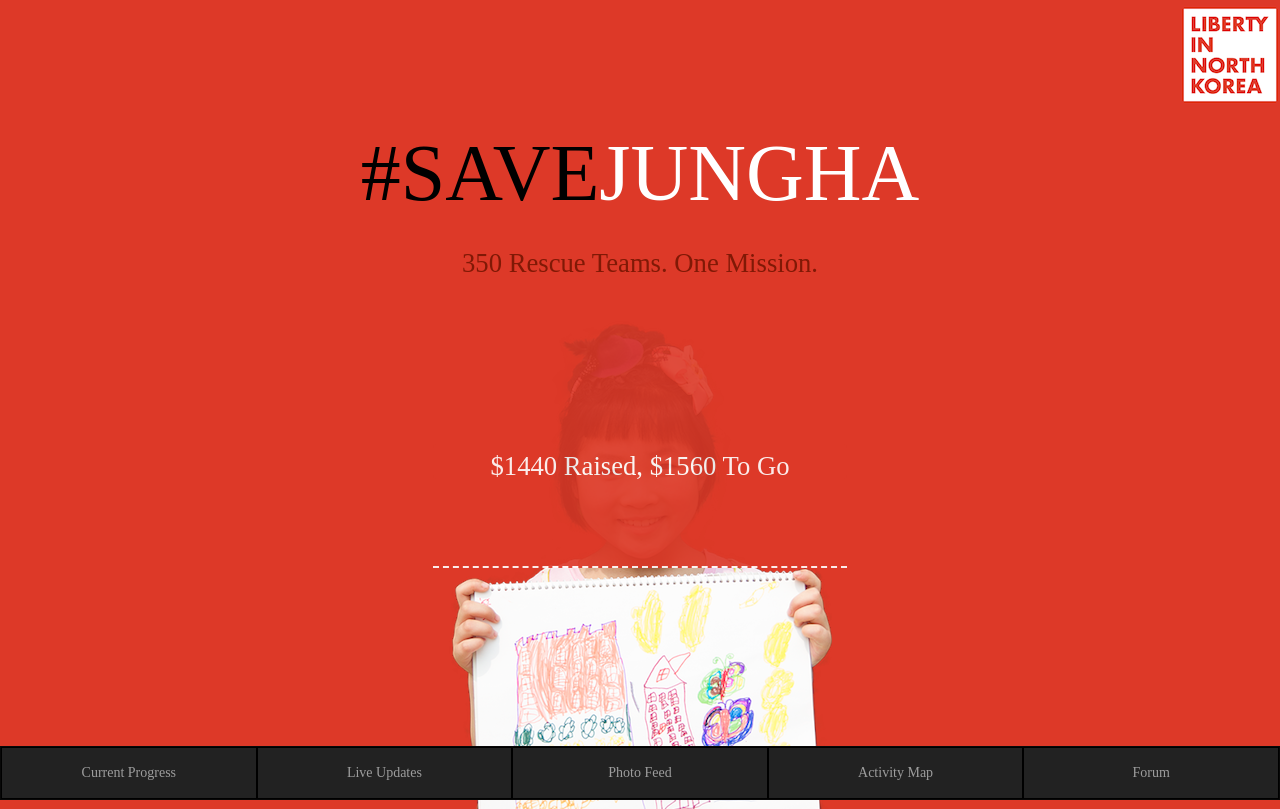
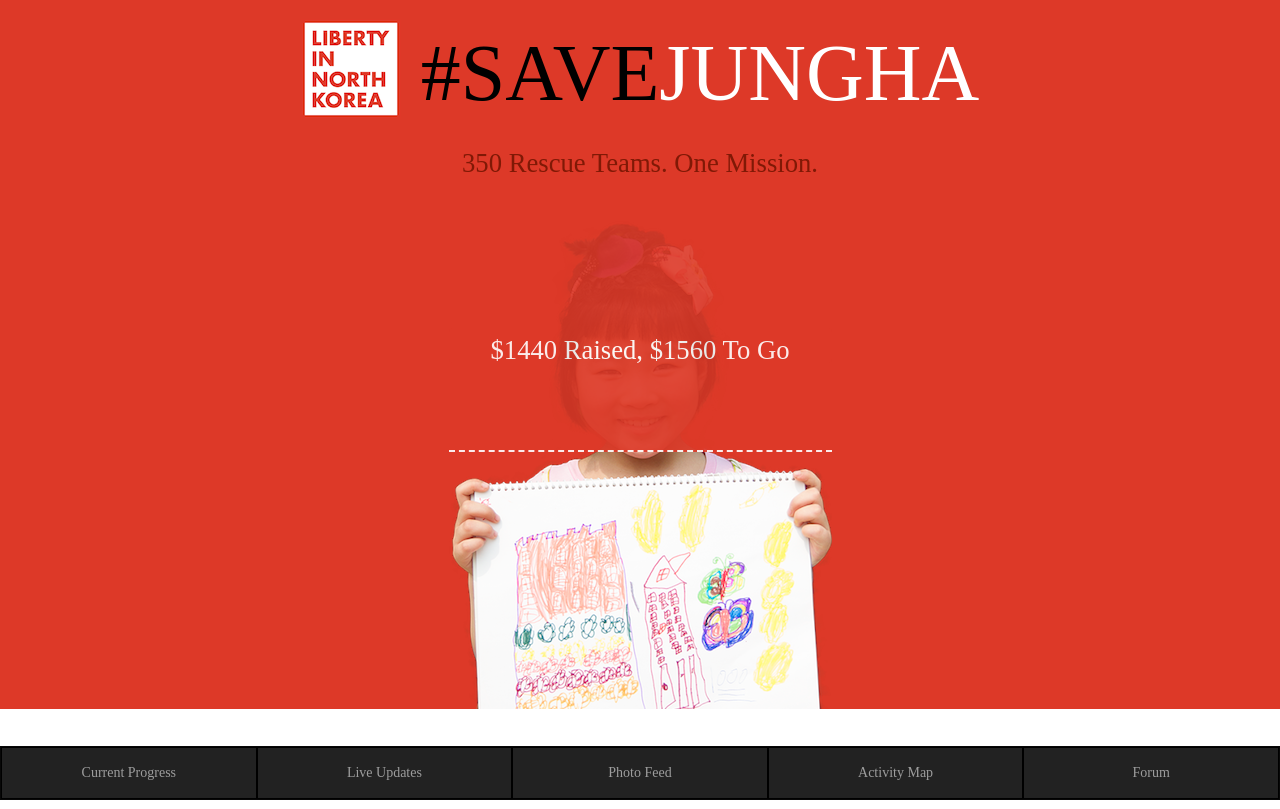
Before and after one commit to RuiWangGit/LiNK, a website: page client/index.html in a window 1280 px wide. Drawn offline with nearby package versions, Linux system fonts and the light colour scheme; some packages are replaced by stand-ins of ours.

Commit message:
worked on front end for all device sizes

```diff
--- a/client/CSS/header.css
+++ b/client/CSS/header.css
@@ -34,8 +34,7 @@
 }
 
 #logo {
-	margin: 0px auto;
-	display: block;
+	margin-right: 250px;
 }
 
 .container {
@@ -50,6 +49,7 @@
 .header {
 	margin-bottom: 0px;
 	display: inline-block;
+	margin-right: 380px;
 
 }
 
@@ -75,10 +75,10 @@
 #overlay {
 	/*position: absolute;*/
 	height: 252px;
-	width: 414px;
-	top: 39%;
+	width: 383px;
+	top: 200px;
 	bottom:0;
-	left: 35%;
+	left: 520px;
 	right:0;
 	z-index: 1000;
     background-color: #dd3928;
@@ -133,7 +133,7 @@
 .navbar-nav>li {
 	width: 20%;
 }
-
+html, body {margin:0;padding:0;height:100%;}
 .ng-scope {
 	height: 100% !important;
 }
```
